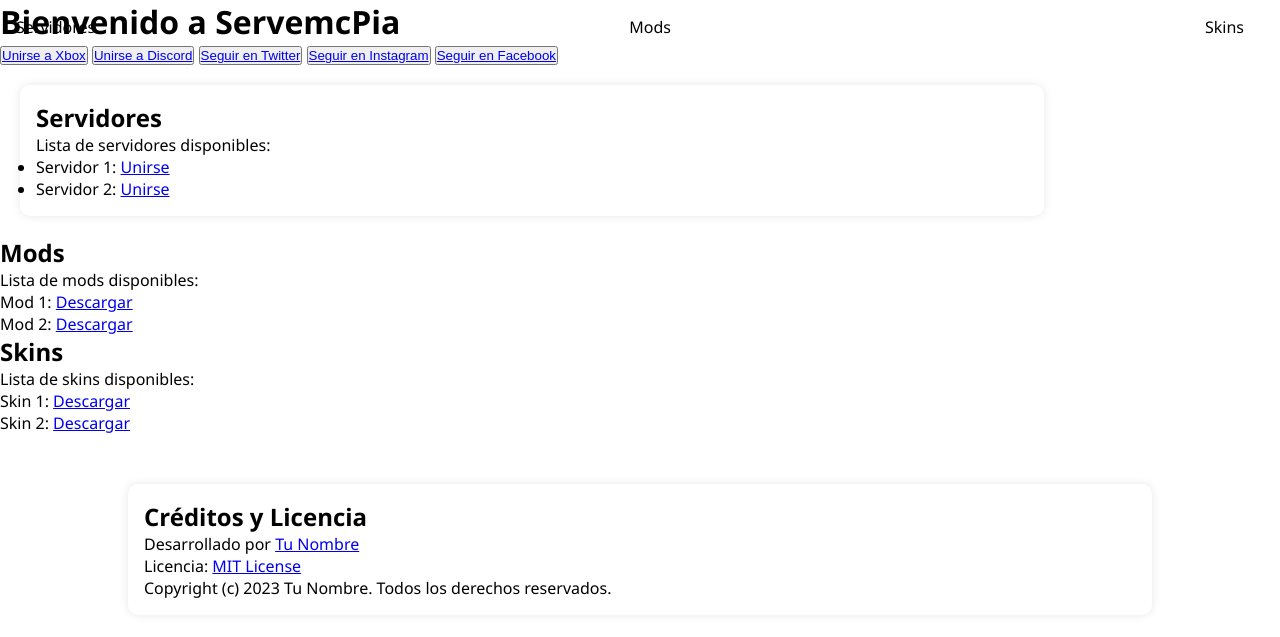
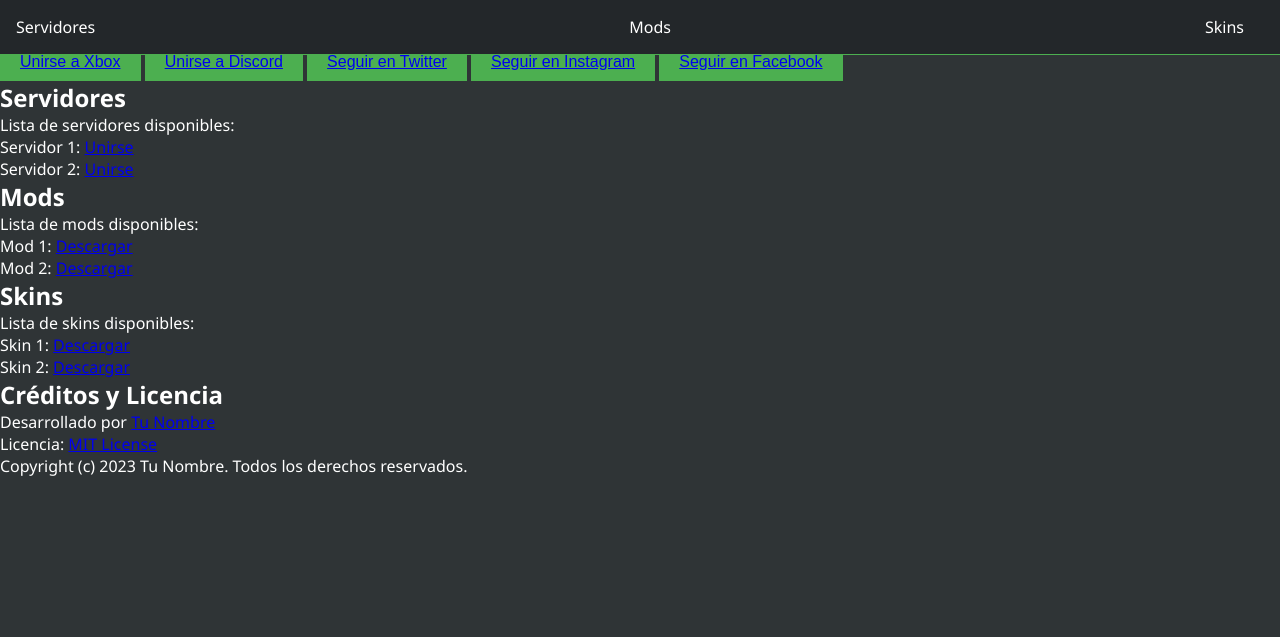
Before and after one commit to KeySystems69/Mi-pagina-wed, a PHP site: page / in a window 1280 px wide. Shown: the top 637 px of the page. Run offline with PHP 8.4, Linux system fonts and the light colour scheme.

Commit message:
Update styles.css

````diff
--- a/styles.css
+++ b/styles.css
@@ -1,15 +1,5 @@
-```
-/* Colores principales */
-:root {
-  --color-principal: #3498db; /* Azul claro */
-  --color-secundario: #2ecc71; /* Verde claro */
-  --color-fondo: #2f3436; /* Gris oscuro */
-  --color-texto: #fff; /* Blanco */
-  --color-boton: #4CAF50; /* Verde botón */
-  --color-boton-hover: #3e8e41; /* Verde botón hover */
-}
+/* Estilos generales */
 
-/* Estilos generales */
 * {
   box-sizing: border-box;
   margin: 0;
@@ -17,17 +7,18 @@
 }
 
 body {
-  font-family: 'Segoe UI', Tahoma, Geneva, Verdana, sans-serif; /* Fuente Discord/Xbox */
-  background-color: var(--color-fondo);
-  color: var(--color-texto);
+  font-family: 'Segoe UI', Tahoma, Geneva, Verdana, sans-serif;
+  background-color: #2f3436;
+  color: #fff;
 }
 
 /* Encabezado */
+
 header {
-  background-color: var(--color-principal);
+  background-color: #23272A;
   padding: 1em;
   text-align: center;
-  border-bottom: 1px solid var(--color-secundario);
+  border-bottom: 1px solid #4CAF50;
   position: fixed;
   top: 0;
   width: 100%;
@@ -47,116 +38,23 @@
 }
 
 header nav a {
-  color: var(--color-texto);
+  color: #fff;
   text-decoration: none;
   transition: color 0.2s ease;
 }
 
 header nav a:hover {
-  color: var(--color-secundario);
+  color: #4CAF50;
 }
 
-/* Sección de créditos */
-#creditos {
-  background-color: var(--color-secundario);
-  padding: 1em;
-  margin-bottom: 20px;
-  box-shadow: 0 0 10px rgba(0, 0, 0, 0.1);
-  border-radius: 10px;
-  width: 80%;
-  margin: 50px auto;
+/* Botones */
+
+.boton {
+  background-color: #4CAF50;
+  color: #fff;
+  border: none;
+  padding: 10px 20px;
+  font-size: 16px;
+  cursor: pointer;
+  transition: background-color 0.2s ease;
 }
-
-#creditos h2 {
-  margin-top: 0;
-  font-size: 24px;
-  color: var(--color-principal);
-}
-
-#creditos p {
-  color: var(--color-texto);
-}
-
-/* Sección de redes sociales */
-#redes-sociales {
-  background-color: var(--color-principal);
-  padding: 1em;
-  margin-bottom: 20px;
-  box-shadow: 0 0 10px rgba(0, 0, 0, 0.1);
-  border-radius: 10px;
-  width: 80%;
-  margin: 20px auto;
-}
-
-#redes-sociales h2 {
-  margin-top: 0;
-  font-size: 24px;
-  color: var(--color-texto);
-}
-
-#redes-sociales ul {
-  list-style: none;
-  margin: 0;
-  padding: 0;
-}
-
-#redes-sociales li {
-  margin-bottom: 10px;
-}
-
-#redes-sociales a {
-  text-decoration: none;
-  color: var(--color-texto);
-  transition: color 0.2s ease;
-}
-
-#redes-sociales a:hover {
-  color: var(--color-secundario);
-}
-
-/* Sección de publicaciones */
-#publicaciones {
-  background-color: var(--color-secundario);
-  padding: 1em;
-  margin-bottom: 20px;
-  box-shadow: 0 0 10px rgba(0, 0, 0, 0.1);
-  border-radius: 10px;
-  width: 80%;
-  margin: 20px auto;
-}
-
-#publicaciones h2 {
-  margin-top: 0;
-  font-size: 24px;
-  color: var(--color-principal);
-}
-
-#publicaciones article {
-  margin-bottom: 20px;
-}
-
-#publicaciones h3 {
-  font-size: 18px;
-  color: var(--color-texto);
-}
-
-#publicaciones p {
-  color: var(--color-texto);
-}
-
-#publicaciones img {
-  width: 100%;
-  height: auto;
-  margin-bottom: 10px;
-  border-radius: 10px;
-}
-
-/* Sección de servidores */
-#servidores {
-  background-color: var(--color-principal);
-  padding: 1em;
-  margin-bottom: 20px;
-  box-shadow: 0 0 10px rgba(0, 0, 0, 0.1);
-  border-radius: 10px;
-  width: 80%;
-  margin: 20px
````
